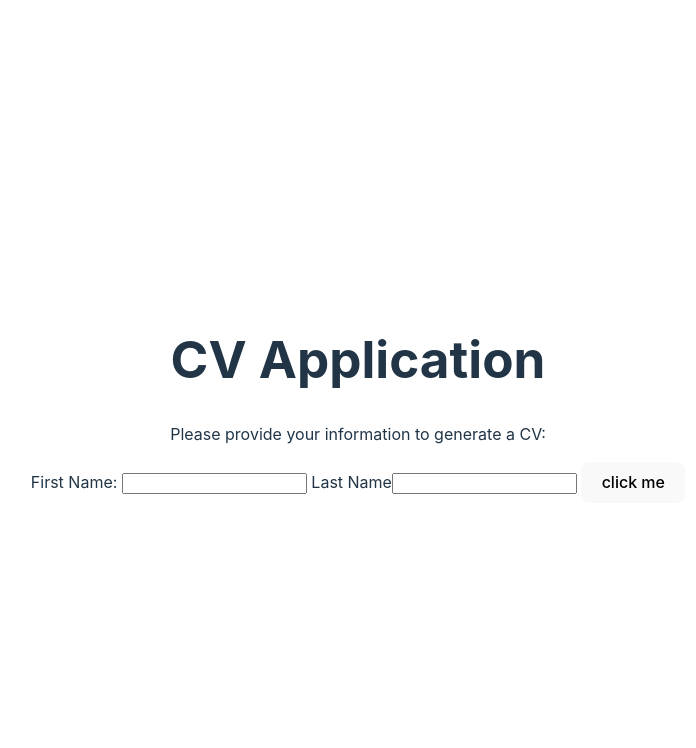
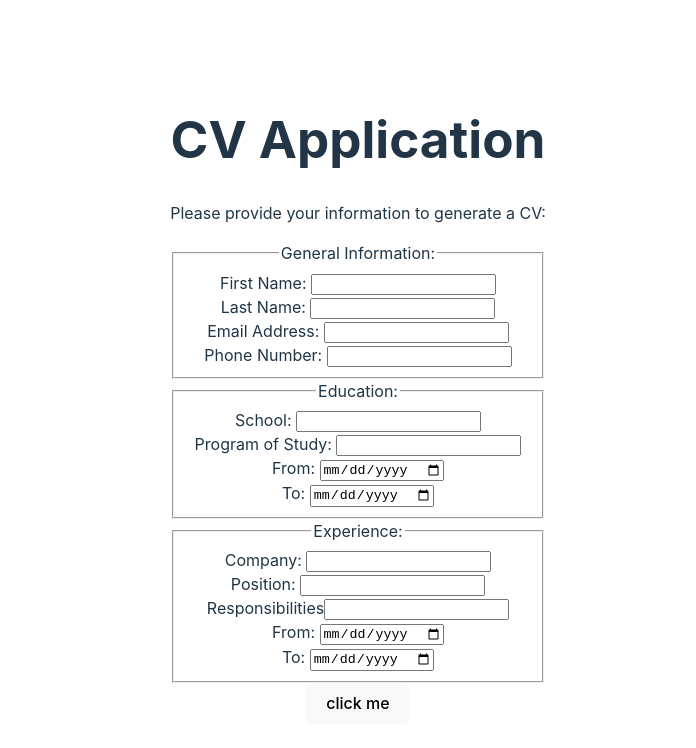
Before and after one commit to Mahyar-98/odin-cvApplication, a React (Vite) app: page / in a window 1280 px wide. Shown: the top 748 px of the page, without its empty margins (282-978 px from the left). Built offline with nearby package versions, Linux system fonts and the light colour scheme.

Commit message:
code the simplest form of the application to do the editions later. Added fieldsets to the form and showed them on the display page

```diff
--- a/src/App.jsx
+++ b/src/App.jsx
@@ -21,7 +21,8 @@ InputField.defaultProps = {
 
 function General() {
   return (
-    <>
+    <fieldset>
+      <legend>General Information:</legend>
       <InputField name="firstName" label="First Name: " />
       <br />
       <InputField name="lastName" label="Last Name: " />
@@ -29,41 +30,43 @@ function General() {
       <InputField name="email" type="email" label="Email Address: " />
       <br />
       <InputField name="phone" label="Phone Number: " />
-    </>
+    </fieldset>
   );
 }
 
 function Education() {
   return (
-    <>
-      <InputField name="school" label="School: " />
+    <fieldset>
+      <legend>Education:</legend>
+      <InputField name="edSchool" label="School: " />
       <br />
       <InputField name="edTitle" label="Program of Study: " />
       <br />
       <InputField name="edFrom" type="date" label="From: " />
       <br />
       <InputField name="edTo" type="date" label="To: " />
-    </>
+    </fieldset>
   );
 }
 
 function Practical() {
   return (
-    <>
-      <InputField name="company" label="Company: " />
+    <fieldset>
+      <legend>Experience:</legend>
+      <InputField name="expCompany" label="Company: " />
       <br />
-      <InputField name="position" label="Position: " />
+      <InputField name="expPosition" label="Position: " />
       <br />
       <InputField
-        name="responsibility"
+        name="expRole"
         type="textarea"
         label="Responsibilities"
       />
       <br />
-      <InputField name="jobFrom" type="date" label="From: " />
+      <InputField name="expFrom" type="date" label="From: " />
       <br />
-      <InputField name="jobTo" type="date" label="To: " />
-    </>
+      <InputField name="expTo" type="date" label="To: " />
+    </fieldset>
   );
 }
 
@@ -71,6 +74,17 @@ function CVApp() {
   const [formData, setFormData] = useState({
     firstName: "",
     lastName: "",
+    email: "",
+    phone: "",
+    edSchool: "",
+    edTitle: "",
+    edFrom: "",
+    edTo: "",
+    expCompany: "",
+    expPosition: "",
+    expRole: "",
+    expFrom: "",
+    expTo: ""
   });
   const [isEditing, setIsEditing] = useState(true);
 
@@ -99,11 +113,35 @@ function CVApp() {
       <form onSubmit={handleActionClick}>
         {isEditing ? (
           <>
-            <InputField name="firstName" label="First Name: " />
-            <InputField name="lastName" label="Last Name" />
+            <General />
+            <Education />
+            <Practical />
           </>
         ) : (
+          <>
           <h2>{`${formData.firstName} ${formData.lastName}`}</h2>
+          <p>{formData.email}</p>
+          <p>{formData.phone}</p>
+          <div className="panel">
+            <h3>Education:</h3>
+            <b>University: </b>
+            <p>{formData.edSchool}</p>
+            <b>Degree:</b>
+            <p>{formData.edTitle}</p>
+            <br />
+            <p>{formData.edFrom} to {formData.edTo}</p>
+          </div>
+          <div className="panel">
+            <h3>Experience</h3>
+            <b>Company:</b>
+            <p>{formData.expCompany}</p>
+            <b>Position:</b>
+            <p>{formData.expPosition}</p>
+            <b>Responsibilities:</b>
+            <p>{FormData.expRole}</p>
+            <p>{formData.expFrom} to {formData.expTo}</p>
+          </div>
+          </>
         )}
         <button type="submit">click me</button>
       </form>
```
